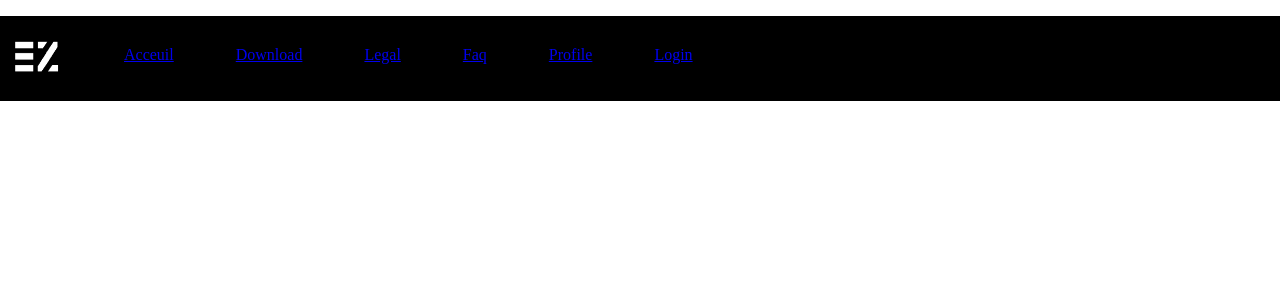
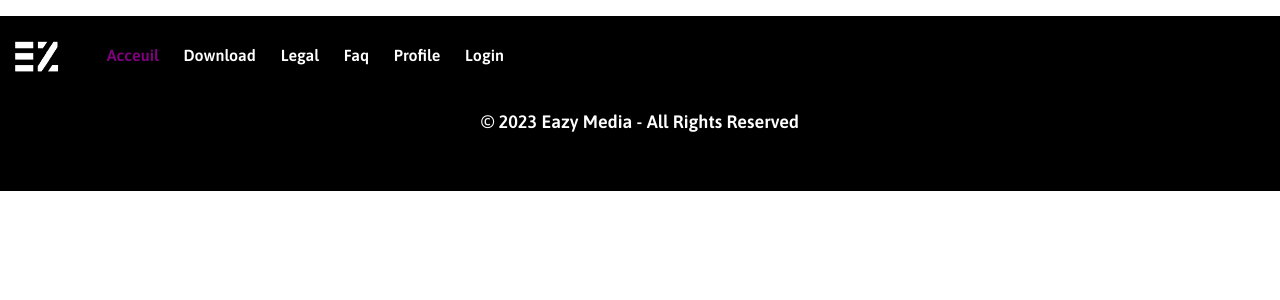
Before and after one commit to Tfoucher5/Eazy-Media-Website, a PHP site: page /home.html in a window 1280 px wide. Shown: the top 300 px of the page. Run offline with PHP 8.4, Linux system fonts and the light colour scheme.

Commit message:
HEADER + FOOTER PERFECT

```diff
--- a/UI/HTML/footer.html
+++ b/UI/HTML/footer.html
@@ -1,4 +1,4 @@
-<link rel="stylesheet" href=".\style\footer.css">
+<link rel="stylesheet" href="style/footer.css">
 <footer>
     <p>© 2023 Eazy Media - All Rights Reserved</p>
 </footer>
--- a/UI/HTML/header.html
+++ b/UI/HTML/header.html
@@ -1,4 +1,4 @@
-<link rel="stylesheet" href=".\style\header.css">
+<link rel="stylesheet" href="style/header.css">
 <body>
     <header class="clearfix">
 
--- a/UI/HTML/home.html
+++ b/UI/HTML/home.html
@@ -3,25 +3,30 @@
 <head>
     <meta charset="UTF-8">
     <meta name="viewport" content="width=device-width, initial-scale=1.0">
-    <link rel="stylesheet" href=".\style\home.css">
+    <link rel="preconnect" href="https://fonts.googleapis.com">
+    <link rel="preconnect" href="https://fonts.gstatic.com" crossorigin>
+    <link href="https://fonts.googleapis.com/css2?family=Asap:ital,wght@0,400;0,600;1,100&display=swap" rel="stylesheet">
+    <link rel="stylesheet" href="style/home.css">
     <title>Eazy Media</title>
 </head>
 <body>
     <header class="clearfix">
-
         <p><img id="logo" src=".\img\ez.png" alt="Logo"></p>
 
         <ul id="ul">
-            <li class="navbar-item-home"><a href="home.html">Acceuil</a></li>
-            <li class="navbar-item-download"><a href="download.html">Download</a></li>
-            <li class="navbar-item-legal"><a href="legal.html">Legal</a></li>
-            <li class="navbar-item-faq"><a href="faq.html">Faq</a></li>
-            <li class="navbar-item-profile"><a href="profile.html">Profile</a></li>
-            <li class="navbar-item-login"><a href="login.html">Login</a></li>
+            <li><a class="navbar-item-home" href="home.html">Acceuil</a></li>
+            <li><a class="navbar-item-download" href="download.html">Download</a></li>
+            <li><a class="navbar-item-legal" href="legal.html">Legal</a></li>
+            <li><a class="navbar-item-faq" href="faq.html">Faq</a></li>
+            <li><a class="navbar-item-profile" href="profile.html">Profile</a></li>
+            <li><a class="navbar-item-login"href="login.html">Login</a></li>
         </ul>
+    </header>
 
-
-    </header>
+    <link rel="stylesheet" href="style/footer.css">
+    <footer>
+        <p>© 2023 Eazy Media - All Rights Reserved</p>
+    </footer>
 
 </body>
 </html>
--- a/UI/HTML/login.html
+++ b/UI/HTML/login.html
@@ -3,7 +3,7 @@
 <head>
     <meta charset="UTF-8">
     <meta name="viewport" content="width=device-width, initial-scale=1.0">
-    <link rel="stylesheet" href=".\UI\style\login.css">
+    <link rel="stylesheet" href="style/login.css">
     <title>Eazy Media</title>
 </head>
 <body>
--- a/UI/HTML/signup.html
+++ b/UI/HTML/signup.html
@@ -3,7 +3,7 @@
 <head>
     <meta charset="UTF-8">
     <meta name="viewport" content="width=device-width, initial-scale=1.0">
-    <link rel="stylesheet" href=".\UI\style\signup.css">
+    <link rel="stylesheet" href="style/signup.css">
     <title>Eazy Media</title>
 </head>
 <body>
--- a/UI/HTML/style/footer.css
+++ b/UI/HTML/style/footer.css
@@ -0,0 +1,15 @@
+footer{
+    background-color: black;
+    height: 100px;
+}
+
+footer > p {
+    font-family: 'Asap', sans-serif;
+    font-weight: bold;
+    font-size: large;
+    color: white;
+    outline: none;
+    text-align: center;
+    padding-top: 20px;
+
+}
--- a/UI/HTML/style/header.css
+++ b/UI/HTML/style/header.css
@@ -6,7 +6,10 @@ body{
 
 /* HEADER */
 
-
+a {
+    color: white;
+    outline: none;
+}
 .clearfix::after {
     content: "";
     clear: both;
--- a/UI/HTML/style/home.css
+++ b/UI/HTML/style/home.css
@@ -1,16 +1,15 @@
 body{
     padding: 0px;
     margin: 0px;
+    font-family: 'Asap', sans-serif;
+    font-weight: bold;
 }
 
-html{
-    padding: 0px;
-    margin: 0px;
+a {
+    color: white;
+    outline: none;
+    text-decoration: none
 }
-
-
-/* HEADER */
-
 
 .clearfix::after {
     content: "";
@@ -23,7 +22,6 @@ header{
     height: 75px;
     background-color: black;
     color: white;
-    padding-bottom: 10px;
 }
 
 p{
@@ -34,7 +32,7 @@ p{
     float: left;
     width: 52px;
     height: 58px;
-    padding: 10px 0 10px 10px;
+    padding: 10px 20px 10px 10px;
 
 }
 
@@ -48,7 +46,7 @@ li{
     float: left;
     z-index: 2;
     color: white;
-    margin-left: 5%;
+    margin-left: 2%;
     margin-top: 30px;
     text-decoration: none;
 }
@@ -81,3 +79,29 @@ li{
     color: white;
 
 }
+
+/* NAV HOVER */
+
+.navbar-item-home:hover {
+    color: purple;
+}
+
+.navbar-item-download:hover {
+    color: purple;
+}
+
+.navbar-item-legal:hover {
+    color: purple;
+}
+
+.navbar-item-faq:hover {
+    color: purple;
+}
+
+.navbar-item-profile:hover {
+    color: purple;
+}
+
+.navbar-item-login:hover {
+    color: purple;
+}
--- a/UI/HTML/style/login.css
+++ b/UI/HTML/style/login.css
@@ -0,0 +1,4 @@
+a {
+    color: white;
+    outline: none;
+}
--- a/UI/HTML/style/signup.css
+++ b/UI/HTML/style/signup.css
@@ -0,0 +1,4 @@
+a {
+    color: white;
+    outline: none;
+}
```
Also changed, not shown: UI/HTML/download.html (+15 -10 lines), UI/HTML/faq.html (+15 -9 lines), UI/HTML/legal.html (+15 -9 lines), UI/HTML/profile.html (+16 -9 lines), UI/HTML/style/download.css (+34 -3 lines), UI/HTML/style/faq.css (+33 -3 lines), UI/HTML/style/legal.css (+33 -3 lines), UI/HTML/style/profile.css (+33 -3 lines).
